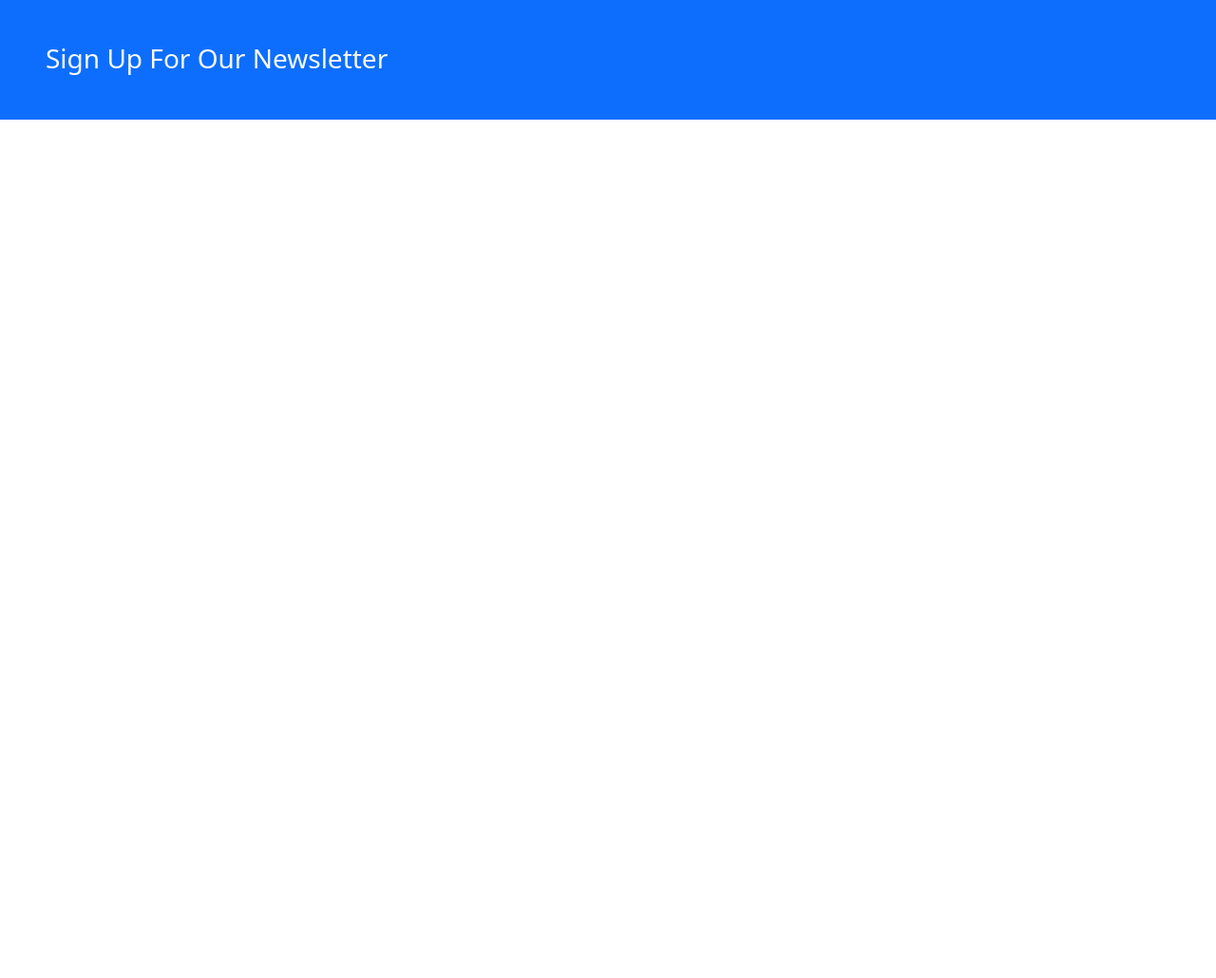
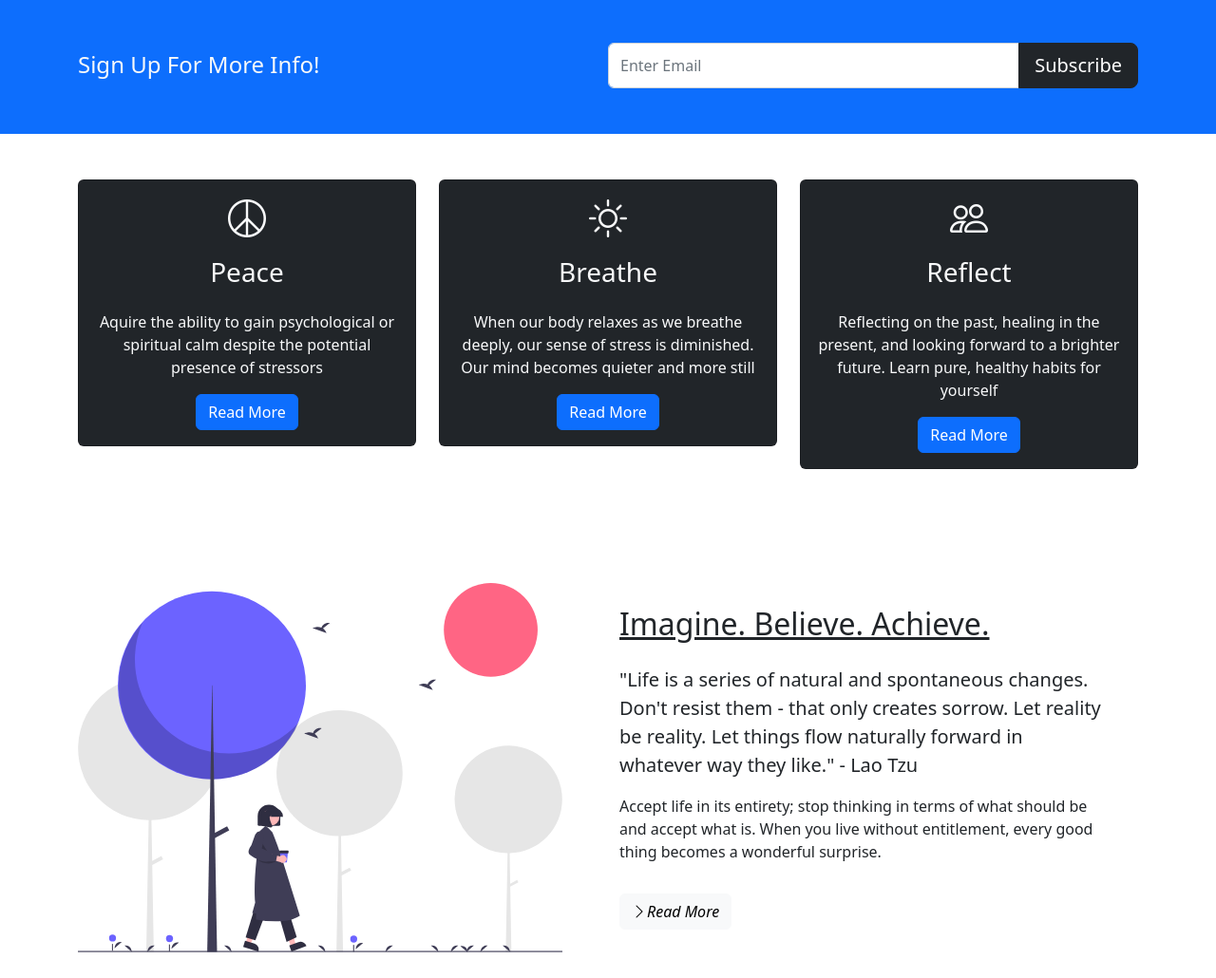
Before and after one commit to abebriones94/MHBootstrap, a plain HTML site: page index.html in a window 1280 px wide. Shown: the part 545-1575 px from the top of the page at 95% size. Before the commit the page ends 800 px from the top, so only its background shows below. Drawn offline with nearby package versions, Linux system fonts and the light colour scheme.

Commit message:
Added text and completed sections

```diff
--- a/index.html
+++ b/index.html
@@ -9,6 +9,11 @@
       integrity="sha384-gH2yIJqKdNHPEq0n4Mqa/HGKIhSkIHeL5AyhkYV8i59U5AR6csBvApHHNl/vI1Bx"
       crossorigin="anonymous"
     />
+    <link
+      rel="stylesheet"
+      href="https://cdn.jsdelivr.net/npm/bootstrap-icons@1.3.0/font/bootstrap-icons.css"
+    />
+
     <link rel="stylesheet" href="style.css" />
     <title>Mental Health</title>
   </head>
@@ -73,9 +78,128 @@
 
     <!--Newsletter-->
     <section class="bg-primary text-light p-5">
-      <div class="container"></div>
-      <div class="d-md-flex justify-content-between align-items-center">
-        <h3 class="mb-3 mb-md-0">Sign Up For Our Newsletter</h3>
+      <div class="container">
+        <div class="d-md-flex justify-content-between align-items-center">
+          <h4 class="mb-3 mb-md-0">Sign Up For More Info!</h4>
+          <div class="input-group news-input">
+            <!--Input below taken from getbootstrap.com-->
+            <input type="text" class="form-control" placeholder="Enter Email" />
+            <button class="btn btn-dark btn-lg" type="button">Subscribe</button>
+          </div>
+        </div>
+      </div>
+    </section>
+
+    <!-- Boxes -->
+    <section class="p-5">
+      <div class="container">
+        <div class="row text-center g-4">
+          <div class="col-md">
+            <div class="card bg-dark text-light">
+              <div class="card-body text-center">
+                <div class="h1 mb-3">
+                  <i class="bi bi-peace"></i>
+                </div>
+                <h3 class="card-title mb-4">Peace</h3>
+                <p class="card-text">
+                  Aquire the ability to gain psychological or spiritual calm
+                  despite the potential presence of stressors
+                </p>
+                <a href="#" class="btn btn-primary">Read More</a>
+              </div>
+            </div>
+          </div>
+          <div class="col-md">
+            <div class="card bg-dark text-light">
+              <div class="card-body text-center">
+                <div class="h1 mb-3">
+                  <i class="bi bi-sun"></i>
+                </div>
+                <h3 class="card-title mb-4">Breathe</h3>
+                <p class="card-text">
+                  When our body relaxes as we breathe deeply, our sense of
+                  stress is diminished. Our mind becomes quieter and more still
+                </p>
+                <a href="#" class="btn btn-primary">Read More</a>
+              </div>
+            </div>
+          </div>
+          <div class="col-md">
+            <div class="col-md">
+              <div class="card bg-dark text-light">
+                <div class="card-body text-center">
+                  <div class="h1 mb-3">
+                    <i class="bi bi-people"></i>
+                  </div>
+                  <h3 class="card-title mb-4">Reflect</h3>
+                  <p class="card-text">
+                    Reflecting on the past, healing in the present, and looking
+                    forward to a brighter future. Learn pure, healthy habits for
+                    yourself
+                  </p>
+                  <a href="#" class="btn btn-primary">Read More</a>
+                </div>
+              </div>
+            </div>
+          </div>
+        </div>
+      </div>
+    </section>
+
+    <!-- Learn Sections -->
+
+    <section id="learn" class="p-5">
+      <div class="container">
+        <div class="row align-items-center justify-content-between">
+          <div class="col-md">
+            <img src="img/Walking.svg" class="img-fluid" alt="" />
+          </div>
+          <div class="col-md p-5">
+            <h2 class="text-decoration-underline mb-4">
+              Imagine. Believe. Achieve.
+            </h2>
+            <p class="lead">
+              "Life is a series of natural and spontaneous changes. Don't resist
+              them - that only creates sorrow. Let reality be reality. Let
+              things flow naturally forward in whatever way they like." - Lao
+              Tzu
+            </p>
+            <p class="fw-light">
+              Accept life in its entirety; stop thinking in terms of what should
+              be and accept what is. When you live without entitlement, every
+              good thing becomes a wonderful surprise.
+            </p>
+            <a href="#" class="btn btn-light mt-3">
+              <i class="bi bi-chevron-right">Read More</i>
+            </a>
+          </div>
+        </div>
+      </div>
+    </section>
+
+    <section id="learn" class="p-5 bg-info">
+      <div class="container">
+        <div class="row align-items-center justify-content-between">
+          <div class="col-md p-5">
+            <h2 class="mb-4">Embrace The Journey</h2>
+            <p class="lead">
+              Transformation is a process, and as life happens there are tons of
+              ups and downs. It's a journey of discovery - there are moments on
+              mountaintops and moments in deep valleys of despair.
+            </p>
+            <p class="fw-light">
+              Your own well-being should not be mysterious. Know what works for
+              you and what does not, and remove the barriers that are preventing
+              your happiness.
+            </p>
+            <a href="#" class="btn btn-light mt-3">
+              <i class="bi bi-chevron-right">Read More</i>
+            </a>
+          </div>
+          <div class="col-md">
+            <img src="img/Exploring.svg" class="img-fluid" alt="" />
+          </div>
+        </div>
       </div>
     </section>
 
--- a/style.css
+++ b/style.css
@@ -0,0 +1,5 @@
+@media(min-width: 767px) {
+    .news-input {
+        width: 50%;
+    }
+}
```
